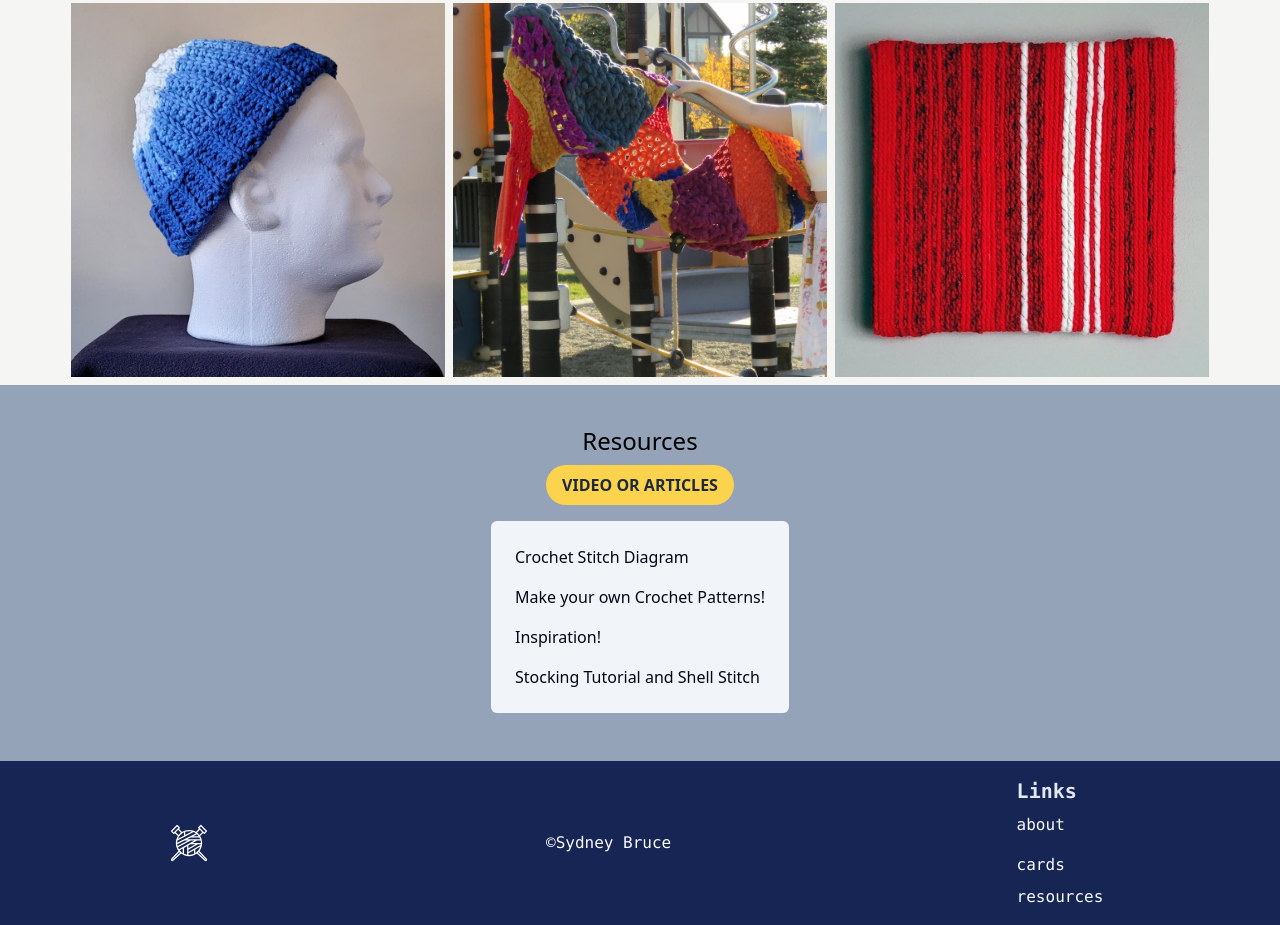
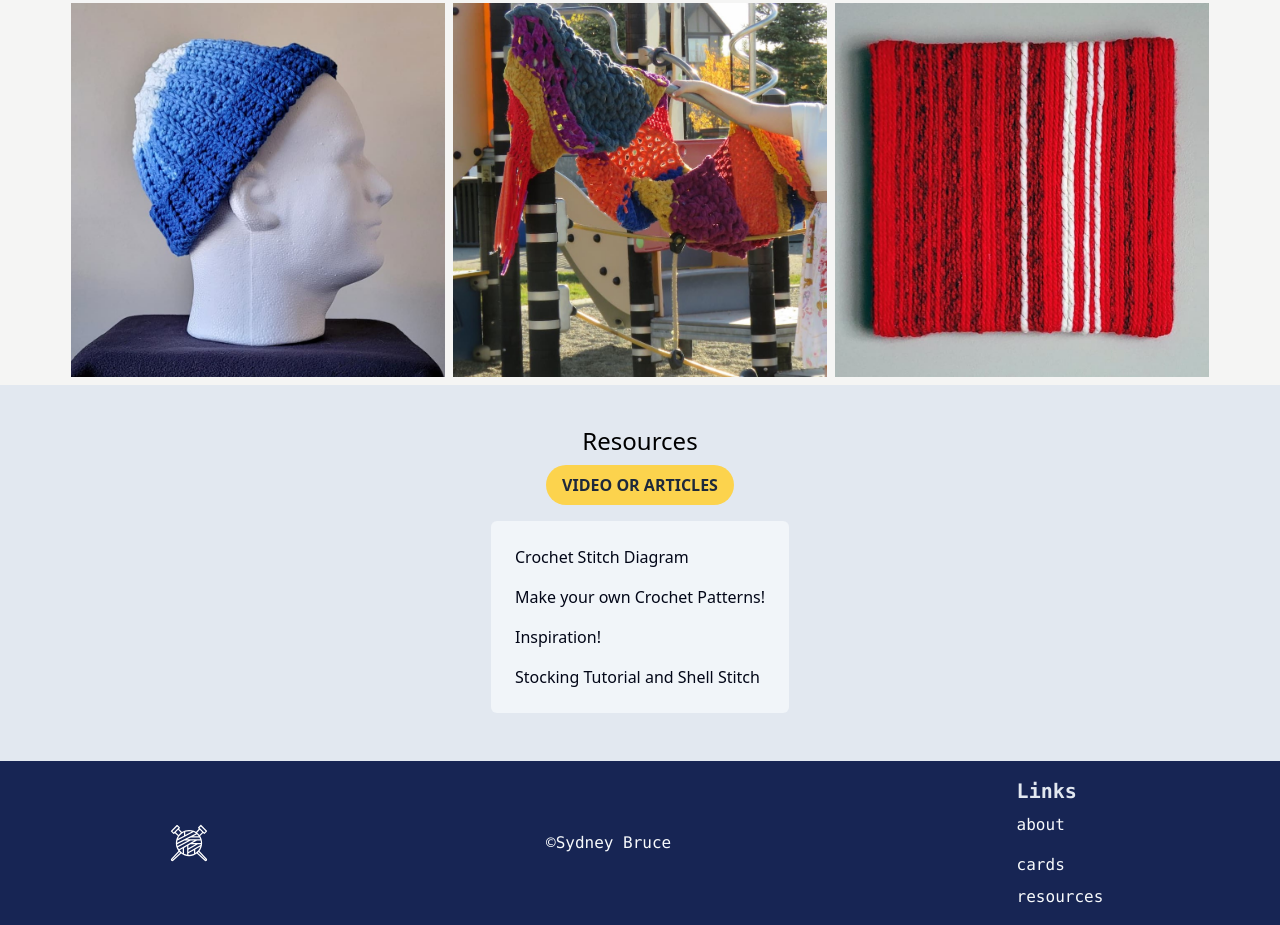
Before and after one commit to sydneyYYC/webpage-to-life, a plain HTML site: page index.html in a window 1280 px wide. Shown: the part 1154-2079 px from the top of the page. Drawn offline with nearby package versions, Linux system fonts and the light colour scheme.

Commit message:
updated readme file

```diff
--- a/index.html
+++ b/index.html
@@ -51,7 +51,7 @@
       </div>
       </div>
     </section>
-    <section id="resources"class="m-0 p-8 bg-slate-400 min-w-full flex justify-center flex-col content-center">
+    <section id="resources"class="m-0 p-8 bg-slate-200 min-w-full flex justify-center flex-col content-center">
       <h3 class="text-2xl m-auto my-2">Resources</h3>
       <button class="bg-amber-300 max-w-max m-auto px-4 py-2 rounded-full text-slate-800 font-bold hover:bg-amber-100" id="toggle-button">VIDEO OR ARTICLES</button>
       <div id="resources-box"class=" mx-auto my-4 max-w-fit bg-slate-100 text-slate-950 p-4 rounded-md" >
```
Also changed, not shown: 1 other file.
